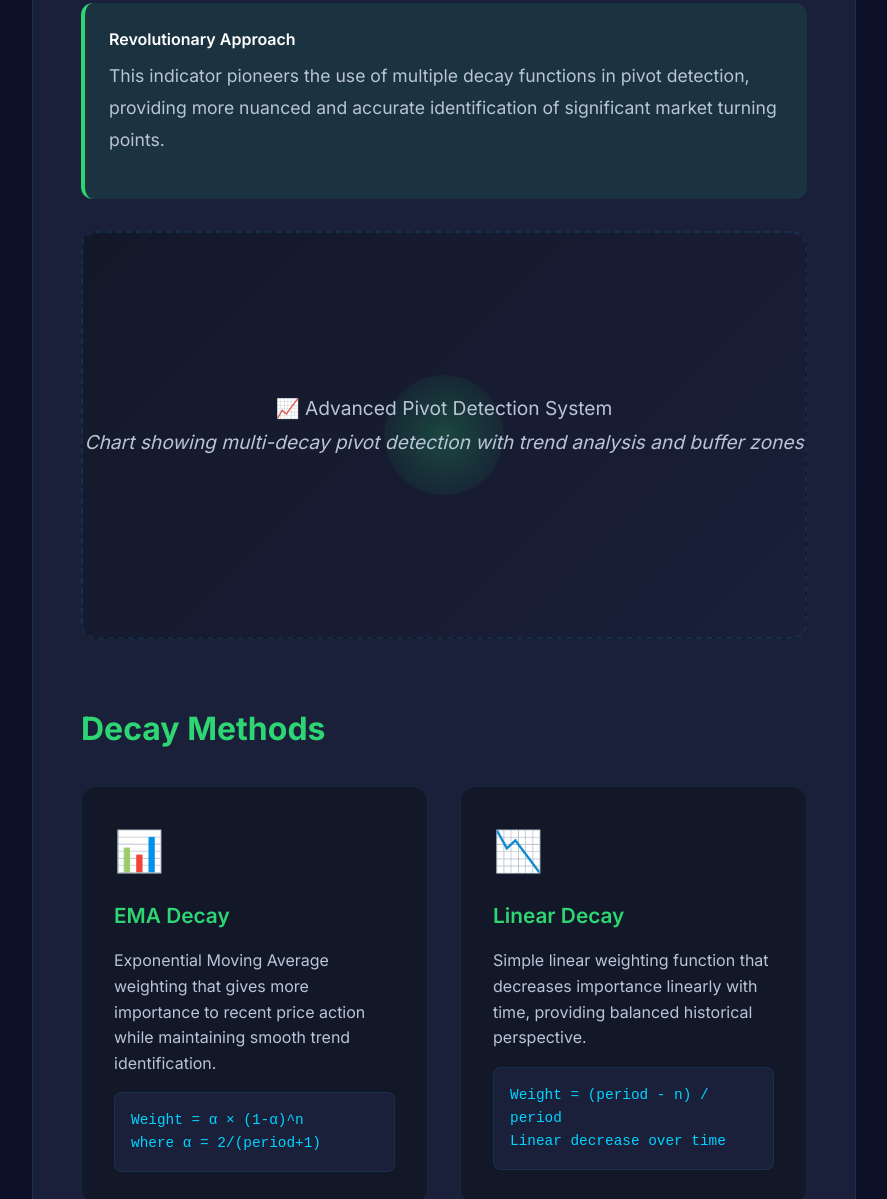
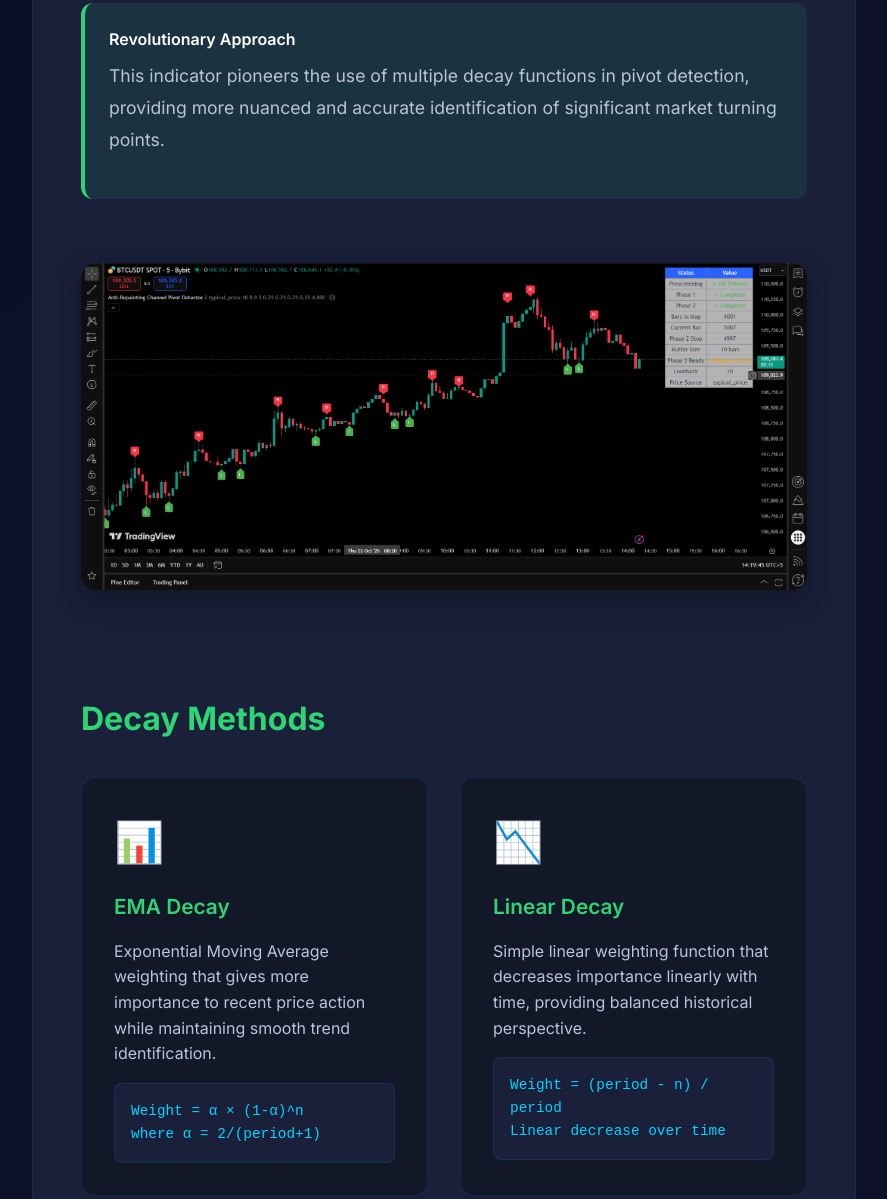
Before and after one commit to Cryptonautix-All-Repos/Quantech_Projects, a plain HTML site: page Tradingview/pivot-and-trend-detection-w-decay-methods.html in a window 1280 px wide. Shown: the part 698-1897 px from the top of the page, without its empty margins (352-1239 px from the left). Drawn offline with Linux system fonts and the light colour scheme.

Commit message:
TV pics added

```diff
--- a/Tradingview/pivot-and-trend-detection-w-decay-methods.html
+++ b/Tradingview/pivot-and-trend-detection-w-decay-methods.html
@@ -374,41 +374,13 @@
             color: var(--text-secondary);
         }
 
-        /* Image Placeholders */
-        .img-placeholder {
+        /* Main Image */
+        .main-image {
             width: 100%;
-            aspect-ratio: 16 / 9;
-            background: linear-gradient(135deg, var(--secondary-dark), var(--card-bg));
-            border: 2px dashed var(--border-color);
+            height: auto;
+            margin: 2rem 0;
             border-radius: 15px;
-            display: flex;
-            justify-content: center;
-            align-items: center;
-            text-align: center;
-            margin: 2rem 0;
-            position: relative;
-        }
-
-        .img-placeholder::before {
-            content: '';
-            position: absolute;
-            width: 100px;
-            height: 100px;
-            background: radial-gradient(circle, rgba(46, 213, 115, 0.3), transparent);
-            border-radius: 50%;
-            animation: pulse 2s ease-in-out infinite;
-        }
-
-        @keyframes pulse {
-            0%, 100% { transform: scale(1); opacity: 0.5; }
-            50% { transform: scale(1.2); opacity: 0.8; }
-        }
-
-        .img-placeholder p {
-            color: var(--text-secondary);
-            font-size: 1.2rem;
-            z-index: 1;
-            position: relative;
+            box-shadow: 0 10px 30px rgba(0, 0, 0, 0.3);
         }
 
         /* Alert Boxes */
@@ -551,7 +523,7 @@
                 <li><a href="#parameters">Parameters</a></li>
                 <li><a href="#implementation">Implementation</a></li>
                 <li><a href="#usage">Usage Guide</a></li>
-                <li><a href="#examples">Examples</a></li>
+
                 <li><a href="#disclaimer">Disclaimer</a></li>
             </ul>
         </nav>
@@ -570,10 +542,7 @@
                     <p>This indicator pioneers the use of multiple decay functions in pivot detection, providing more nuanced and accurate identification of significant market turning points.</p>
                 </div>
 
-                <div class="img-placeholder">
-                    <p>📈 Advanced Pivot Detection System<br>
-                    <em>Chart showing multi-decay pivot detection with trend analysis and buffer zones</em></p>
-                </div>
+                <img src="Pivot_and_Trend_Detection_w_Decay_Methods.png" alt="Advanced Pivot Detection System Chart showing multi-decay pivot detection with trend analysis and buffer zones" class="main-image">
             </section>
 
             <section id="decay-methods" class="content-section">
@@ -792,24 +761,7 @@
                 </ul>
             </section>
 
-            <section id="examples" class="content-section">
-                <h2>Trading Examples</h2>
 
-                <div class="img-placeholder">
-                    <p>🎯 Perfect Pivot Reversal<br>
-                    <em>Chart showing high-confidence pivot with all decay methods confirming reversal</em></p>
-                </div>
-
-                <div class="img-placeholder">
-                    <p>🔄 Trend Continuation Signal<br>
-                    <em>Low-confidence pivot indicating trend continuation with proper entry timing</em></p>
-                </div>
-
-                <div class="img-placeholder">
-                    <p>⚙️ Method Comparison Analysis<br>
-                    <em>Side-by-side comparison showing how different decay methods identify pivot points</em></p>
-                </div>
-            </section>
 
             <section id="disclaimer" class="content-section">
                 <div class="risk-disclaimer">
```
Also changed, not shown: Tradingview/volume-Indicator-v3.html (+1 -14 lines).
